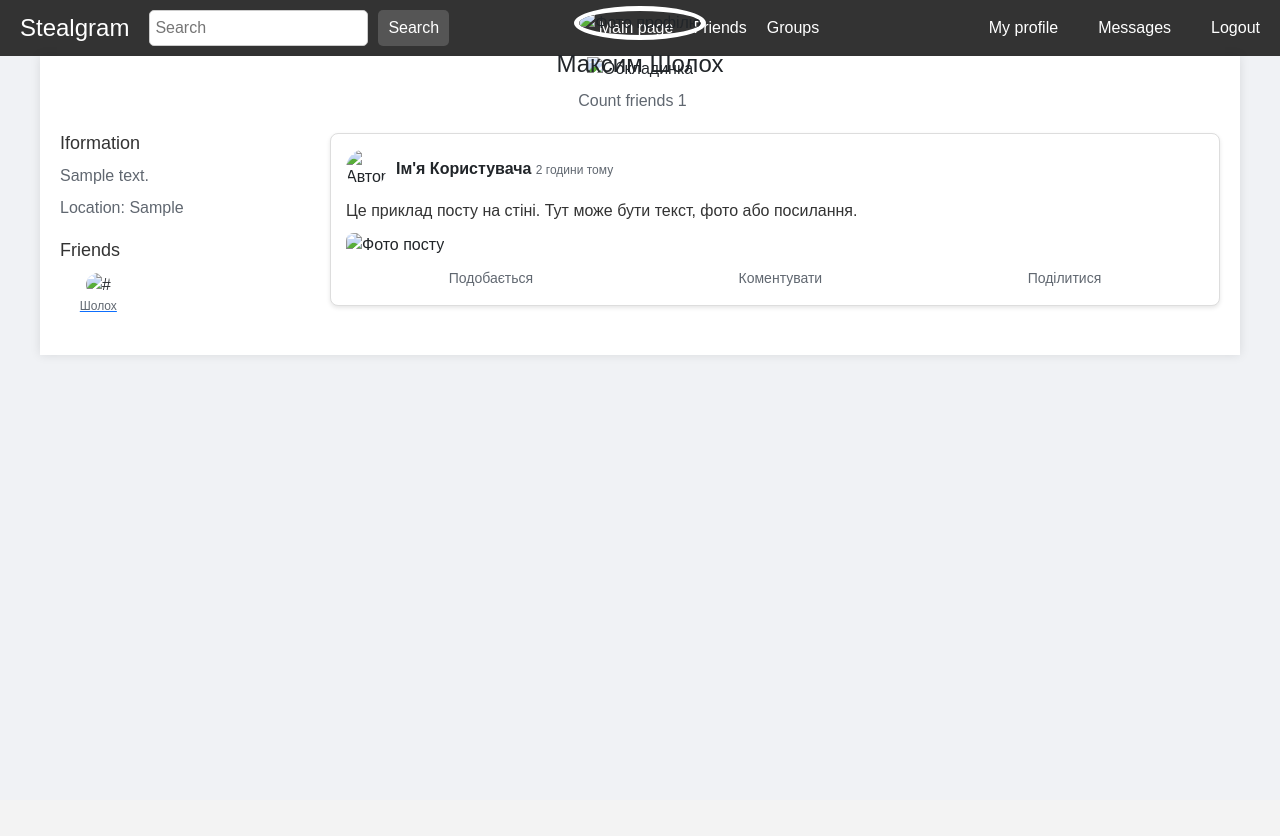
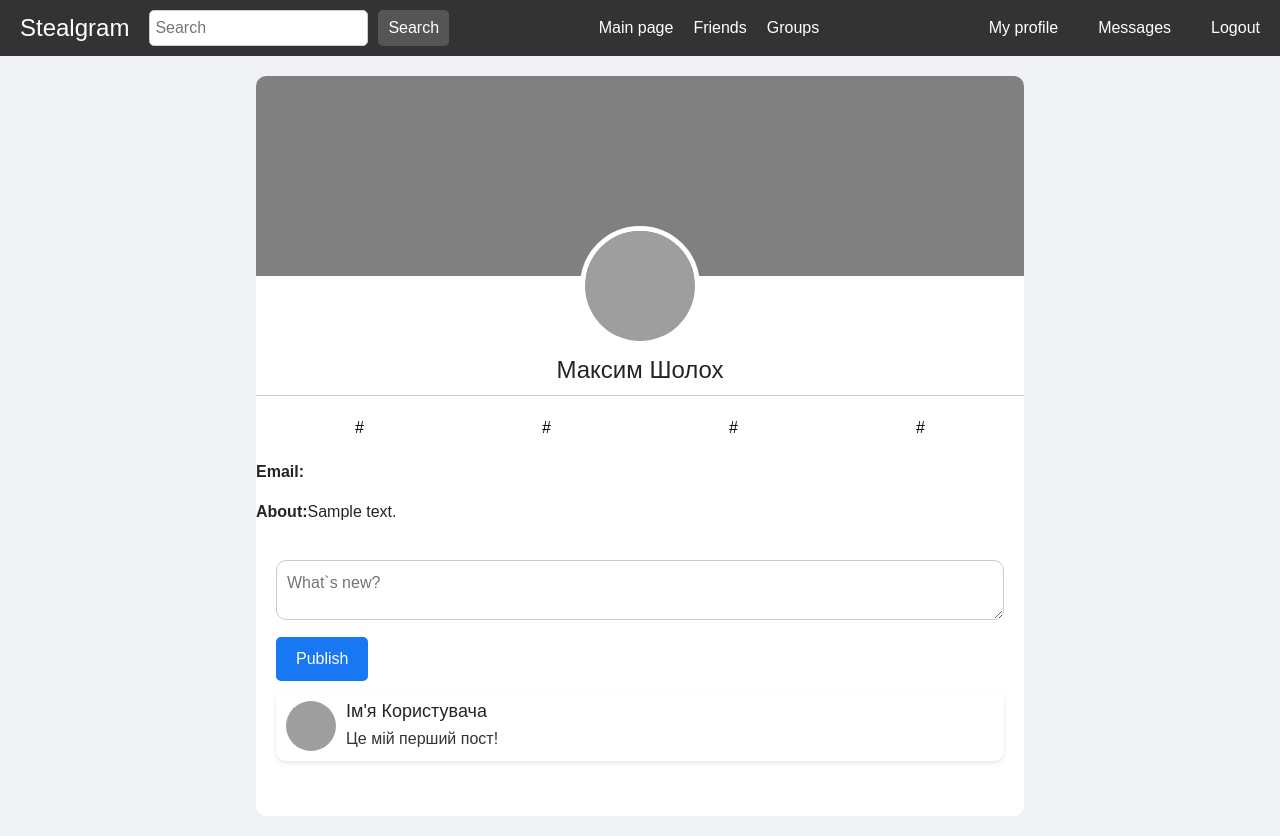
Before and after one commit to MaksymSholokh/stealgram, a Django app: page /users/profile/root/ in a window 1280 px wide. Before the commit the page ends 357 px from the top, so only its background shows below. Run offline with Django 5.2, Linux system fonts and the light colour scheme; a user stored in the database is signed in; data comes from the database, SQL or seed files in the repository; tables that the repository leaves empty hold one stand-in row (values such as "Sample post"); parts of the project's set-up code (start-up, migrations or seed data) failed here and were passed over; some libraries are stand-ins or nearby versions; grey boxes are pictures that could not be loaded.

Commit message:
fix bugs and logic anonymous user

```diff
--- a/main/views.py
+++ b/main/views.py
@@ -2,6 +2,7 @@
 from .utils import user_search, list_friends
 from django.contrib.auth.models import User
 from users.models import Profile, Friend
+from django.contrib.auth.decorators import login_required
 
 
 
@@ -15,7 +16,7 @@
 
     return render(request, 'main/index.html')
 
-
+@login_required(login_url='users:login')
 def q_search(request):
     query = request.GET.get('q')
     search = user_search(query).exclude(id=request.user.id)
--- a/post/views.py
+++ b/post/views.py
@@ -2,9 +2,10 @@
 from .models import Post, Comment
 from .forms import PostForm, CommentForm
 # Create your views here.
+from django.contrib.auth.decorators import login_required
 
 
-
+@login_required(login_url='users:login')
 def create_post(request):
     if request.method == 'POST':
         form = PostForm(request.POST, request.FILES)
--- a/static/base.css
+++ b/static/base.css
@@ -222,236 +222,147 @@
 }
 
 
-/* profile page */
-/* Основні стилі */
-
-
-.profile-container {
-    max-width: 1200px;
-    margin: 0 auto;
-    background-color: #fff;
-    box-shadow: 0 0 10px rgba(0, 0, 0, 0.1);
+/*
+ message for anonumous user */
+.anonymous-message {
+    max-width: 400px;
+    margin: 50px auto;
+    padding: 20px;
+    background-color: #f8d7da;
+    color: #721c24;
+    border: 1px solid #f5c6cb;
+    border-radius: 5px;
+    text-align: center;
     font-family: Arial, sans-serif;
-    padding: 0;
 }
 
-/* Шапка профілю */
-.profile-header {
-    position: relative;
-    text-align: center;
+.anonymous-message a {
+    color: #721c24;
+    font-weight: bold;
+    text-decoration: none;
 }
 
-.cover-photo img {
-    width: 100%;
-    height: 400px;
-    object-fit: cover;
+.anonymous-message a:hover {
+    text-decoration: underline;
 }
 
-.profile-info {
-    position: relative;
-    margin-top: -75px;
+/* profile page  */
+
+.user-menu {
+    display: flex;
+    align-items: center;
 }
 
-.profile-photo img {
-    width: 150px;
-    height: 150px;
-    border-radius: 50%;
-    border: 5px solid #fff;
-}
-
-.profile-details h1 {
-    margin: 10px 0 5px;
-    font-size: 24px;
-}
-
-.profile-details p {
-    margin: 0;
-    color: #666;
-}
-
-.profile-stats {
-    margin-top: 10px;
-}
-
-.profile-stats span {
-    margin-right: 15px;
-    color: #606770;
-}
-
-/* Основна частина */
-.profile-main {
-    display: flex;
-    padding: 20px;
-}
-
-.profile-sidebar {
-    width: 250px;
-    margin-right: 20px;
-}
-
-.sidebar-section {
-    margin-bottom: 20px;
-}
-
-.sidebar-section h3 {
-    margin-bottom: 10px;
-    font-size: 18px;
-    color: #333;
-}
-
-.sidebar-section ul {
-    list-style: none;
-    padding: 0;
-    margin: 0;
-}
-
-.sidebar-section ul li {
-    margin-bottom: 8px;
-    color: #606770;
-}
-
-.friends-grid {
-    display: grid;
-    grid-template-columns: repeat(3, 1fr);
-    gap: 10px;
-}
-
-.friend {
-    text-align: center;
-}
-
-.friend img {
-    width: 50px;
-    height: 50px;
-    border-radius: 50%;
-}
-
-.friend span {
-    display: block;
-    font-size: 12px;
-    color: #606770;
-}
-
-.profile-feed {
-    flex: 1;
-}
-
-.post {
-    background-color: #fff;
-    border: 1px solid #ddd;
-    border-radius: 8px;
-    margin-bottom: 20px;
-    padding: 15px;
-}
-
-.post-header {
-    display: flex;
-    align-items: center;
-    margin-bottom: 10px;
-}
-
-.post-header img {
+.nav-avatar {
     width: 40px;
     height: 40px;
     border-radius: 50%;
     margin-right: 10px;
 }
 
-.post-author strong {
-    font-size: 16px;
+.profile-container {
+    width: 60%;
+    margin: 20px auto;
+    background: white;
+    border-radius: 10px;
+    padding-bottom: 20px;
 }
 
-.post-author span {
-    font-size: 12px;
-    color: #606770;
+.cover-photo {
+    width: 100%;
+    height: 200px;
+    background: gray;
+    border-top-left-radius: 10px;
+    border-top-right-radius: 10px;
 }
 
-.post-content img {
+.profile-header {
+    text-align: center;
+    margin-top: -50px;
+}
+
+.profile-avatar {
+    width: 120px;
+    height: 120px;
+    border-radius: 50%;
+    border: 5px solid white;
+}
+
+.profile-name {
+    font-size: 24px;
+    margin: 10px 0;
+}
+
+.profile-navigation {
+    display: flex;
+    justify-content: space-around;
+    border-top: 1px solid #ccc;
+    padding: 10px;
+}
+
+.profile-navigation button {
+    background: none;
+    border: none;
+    font-size: 16px;
+    cursor: pointer;
+    padding: 10px;
+}
+
+.profile-navigation button:hover {
+    background: #f0f2f5;
+    border-radius: 5px;
+}
+
+.posts-section {
+    padding: 20px;
+}
+
+.new-post textarea {
     width: 100%;
-    border-radius: 8px;
+    height: 60px;
+    border-radius: 10px;
+    padding: 10px;
+    border: 1px solid #ccc;
+    margin-bottom: 10px;
+}
+
+.new-post button {
+    background: #1877f2;
+    color: white;
+    border: none;
+    padding: 10px 20px;
+    border-radius: 5px;
+    cursor: pointer;
+}
+
+.new-post button:hover {
+    background: #155db2;
+}
+
+.post {
+    display: flex;
+    background: white;
+    padding: 10px;
+    border-radius: 10px;
     margin-top: 10px;
 }
 
-.post-actions {
-    display: flex;
-    justify-content: space-around;
-    margin-top: 10px;
+.post-avatar {
+    width: 50px;
+    height: 50px;
+    border-radius: 50%;
+    margin-right: 10px;
 }
 
-.post-actions button {
-    background: none;
-    border: none;
-    color: #606770;
-    cursor: pointer;
-    font-size: 14px;
+.post-content {
+    flex: 1;
 }
 
-.post-actions button:hover {
-    color: #1877f2;
+.post-content h4 {
+    margin: 0;
+    font-size: 18px;
 }
 
-/* chat page */
-
-.chat-container {
-    width: 50%;
-    margin: 0 auto;
-    background: white;
-    padding: 15px;
-    border-radius: 8px;
-    box-shadow: 0 0 10px rgba(0, 0, 0, 0.1);
+.post-content p {
+    margin: 5px 0 0;
 }
-
-#chat-box {
-    width: 100%;
-    height: 400px;
-    border: 1px solid #ccc;
-    overflow-y: scroll;
-    padding: 10px;
-    background: #fff;
-    border-radius: 5px;
-}
-
-.message {
-    margin: 5px 0;
-    padding: 8px;
-    border-radius: 5px;
-    max-width: 80%;
-}
-
-.user-message {
-    background: #d1e7dd;
-    text-align: right;
-    margin-left: auto;
-}
-
-.other-message {
-    background: #f8d7da;
-    text-align: left;
-    margin-right: auto;
-}
-
-.chat-input {
-    display: flex;
-    margin-top: 10px;
-}
-
-#message-input {
-    flex: 1;
-    padding: 8px;
-    border: 1px solid #ccc;
-    border-radius: 5px;
-}
-
-#send-btn {
-    padding: 8px 15px;
-    border: none;
-    background: #28a745;
-    color: white;
-    cursor: pointer;
-    margin-left: 5px;
-    border-radius: 5px;
-}
-
-#send-btn:hover {
-    background: #218838;
-}
--- a/templates/base.html
+++ b/templates/base.html
@@ -27,9 +27,9 @@
       </div>
         <nav class="right-section">
             <ul>
+              {% if user.is_authenticated %}
                 <li><a href="{% url "users:profile" request.user %}">My profile</a></li>
                 <li><a href="#">Messages</a></li>
-                {% if user.is_authenticated %}
                 <li><a href="{% url 'users:logout' %}">Logout</a></li>
                 {% else %}
                 <li><a href="{% url 'users:login' %}">login</a></li>
@@ -42,6 +42,7 @@
     {% endblock header %}
 
     {% block content %}
+
     {% endblock content %}
 
     {% block footer %}
--- a/templates/chat/chat_page.html
+++ b/templates/chat/chat_page.html
@@ -176,6 +176,9 @@
   time message
   {% endcomment %}
 {% block content %}
+{% comment %} count of exist page in :
+
+count_page {% endcomment %}
 
 <div class="chat-container">
     <h2>Chat with: <span id="room-name"></span></h2>
--- a/templates/users/user_profile.html
+++ b/templates/users/user_profile.html
@@ -2,80 +2,38 @@
 {% load profile_tags %}
 
 {% block content %}
+<div class="profile-container">
+    <div class="cover-photo"></div>
+    <div class="profile-header">
+        <img src="avatar.jpg" alt="Аватар користувача" class="profile-avatar">
+        <h1 class="profile-name">{{ user.first_name }} {{ user.last_name }}</h1>
+    </div>
+    <div class="profile-navigation">
+        <button>#</button>
+        <button>#</button>
+        <button>#</button>
+        <button>#</button>
 
-    <div class="profile-container">
-        <!-- Шапка профілю -->
-        <header class="profile-header">
-            <div class="cover-photo">
-                <img src="https://via.placeholder.com/1200x400" alt="Обкладинка">
+    </div>
+    <div class="profile-info">
+        <p><strong>Email:</strong> {{ user.email }} </p>
+
+        <p><strong>About:</strong>{{ profile.about }}</p>
+    </div>
+    <div class="posts-section">
+        <div class="new-post">
+            <textarea placeholder="What`s new?"></textarea>
+            <button>Publish</button>
+        </div>
+        <div class="post">
+            <img src="avatar.jpg" alt="Аватар" class="post-avatar">
+            <div class="post-content">
+                <h4>Ім'я Користувача</h4>
+                <p>Це мій перший пост!</p>
             </div>
-            <div class="profile-info">
-                <div class="profile-photo">
-                    <img src="https://via.placeholder.com/150" alt="Фото профілю">
-                </div>
-                <div class="profile-details">
-                    <h1>{{ user.first_name }} {{ user.last_name }}</h1>
-                    <div class="profile-stats">
-                        <span>Count friends {% count_friends user %} </span>
-                        {% comment %} <span>{% count_posts user %}</span> {% endcomment %}
-                    </div>
-                </div>
-            </div>
-        </header>
-
-        <!-- Основна частина -->
-        <main class="profile-main">
-            <!-- Ліва колонка -->
-            <aside class="profile-sidebar">
-                <div class="sidebar-section">
-                    <h3>Iformation</h3>
-
-                    <ul>
-                        <li>{{ profile.about }}</li>
-                        {% if profile.location %}
-                        <li>Location: {{ profile.location }}</li>
-                        {% endif %}
-                    </ul>
-                </div>
-                <div class="sidebar-section">
-                    <h3>Friends</h3>
-                    <div class="friends-grid">
-                        {% for friend in friends %}
-                            <div class="friend">
-                                <img src="https://via.placeholder.com/50" alt="#">
-                                <a href="{% url "users:profile" friend.username %}"><span>{{ friend.firs_name }} {{ friend.last_name }}</span></a>
-                            </div>
-                        {% endfor %}
-
-
-                    </div>
-                </div>
-            </aside>
-
-            <!-- Права колонка (стрічка новин) -->
-            <section class="profile-feed">
-                <div class="post">
-                    <div class="post-header">
-                        <img src="https://via.placeholder.com/40" alt="Автор посту">
-                        <div class="post-author">
-                            <strong>Ім'я Користувача</strong>
-                            <span>2 години тому</span>
-                        </div>
-                    </div>
-                    <div class="post-content">
-                        <p>Це приклад посту на стіні. Тут може бути текст, фото або посилання.</p>
-                        <img src="https://via.placeholder.com/600x300" alt="Фото посту">
-                    </div>
-                    <div class="post-actions">
-                        <button>Подобається</button>
-                        <button>Коментувати</button>
-                        <button>Поділитися</button>
-                    </div>
-                </div>
-            </section>
-        </main>
+        </div>
     </div>
-
+</div>
 
 
 
--- a/users/views.py
+++ b/users/views.py
@@ -102,7 +102,7 @@
     return redirect(request.META.get('HTTP_REFERER', '/'))
 
 
-
+@login_required(login_url='users:login')
 def friends(request):
     friends  = list_friends(request.user)
 
@@ -110,11 +110,12 @@
     return render(request, 'users/friends.html', context=context)
 
 
-
+@login_required(login_url='users:login')
 def profile_user(request, username):
     user = get_object_or_404(User, username=username)
     profile = get_object_or_404(Profile, user=user)
     friends  = list_friends(request.user)[:3]
+
     context = {'profile': profile, 'user': user, 'friends': friends}
 
     return render(request, 'users/user_profile.html', context=context)
```
Also changed, not shown: chat/views.py (+11 -4 lines), templates/users/friends.html (line endings or trailing spaces).
